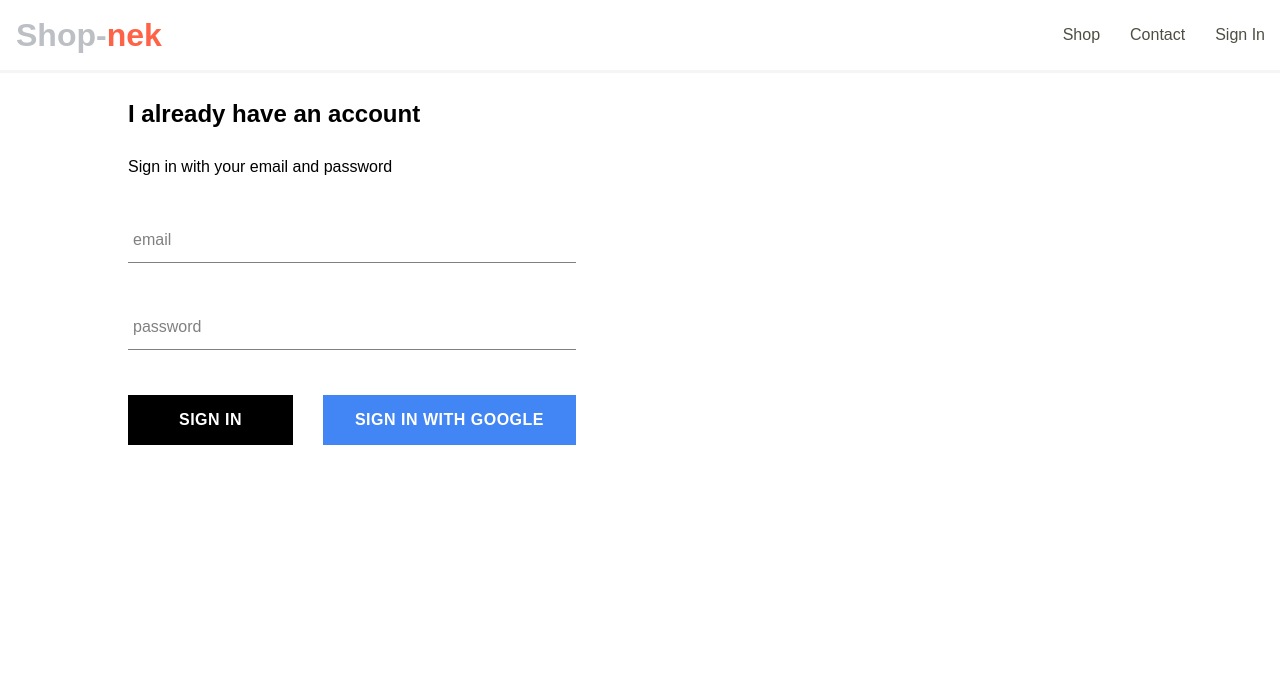
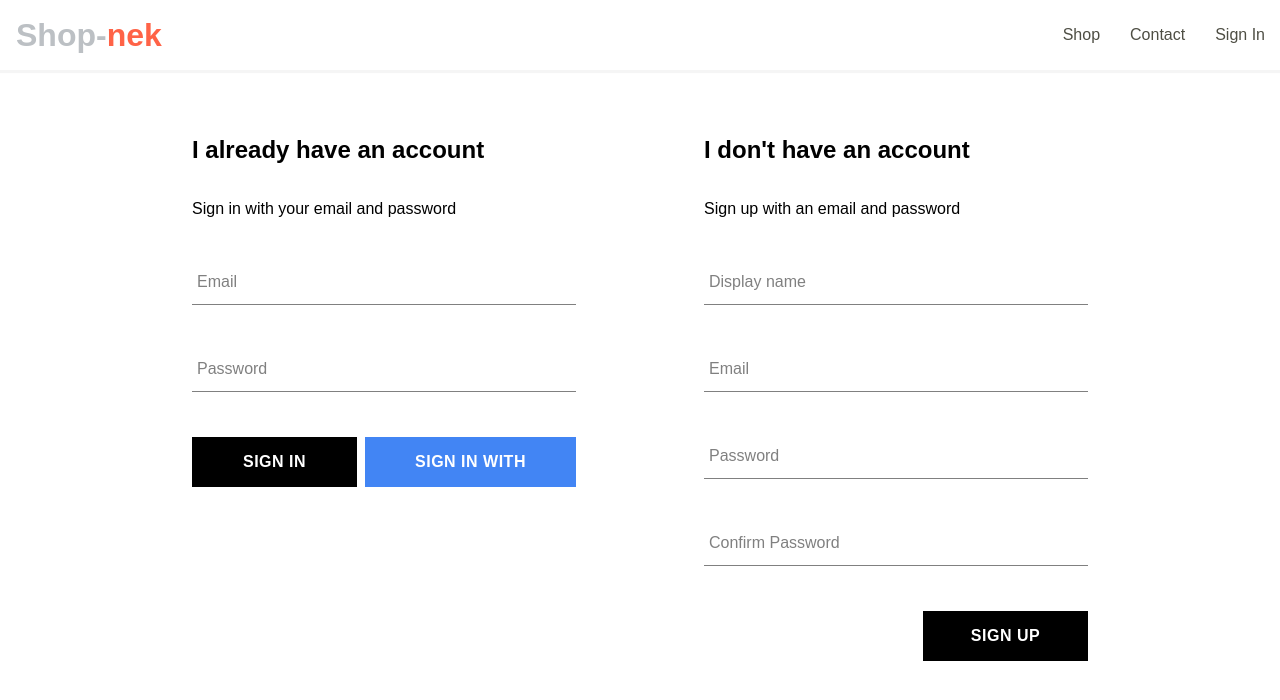
Before and after one commit to 47leonel-wabo/ecommr, a React (Create React App) app: page /signin in a window 1280 px wide. Shown: the top 700 px of the page. Built offline with nearby package versions, Linux system fonts and the light colour scheme; no server answers.

Commit message:
End implementing signin and signup with google as well as email and password

```diff
--- a/src/components/header/header.component.jsx
+++ b/src/components/header/header.component.jsx
@@ -20,18 +20,16 @@ const NavHeader = ({ currentUser }) => {
                 </Link>
                 {currentUser ? (
                     <div className="option" onClick={() => auth.signOut()}>
-                        {/* Sign Out |{" "}
-                        <strong
-                            style={{
-                                color: "tomato",
-                            }}
-                        >
-                            {
-                                currentUser.multiFactor.user.displayName.split(
-                                    " "
-                                )[0]
-                            }
-                        </strong> */}
+                        Sign Out |{" "}
+                        {currentUser && (
+                            <strong
+                                style={{
+                                    color: "tomato",
+                                }}
+                            >
+                                {currentUser.displayName}
+                            </strong>
+                        )}
                     </div>
                 ) : (
                     <Link className="option" to="/signin">
--- a/src/components/signin/signin.component.jsx
+++ b/src/components/signin/signin.component.jsx
@@ -2,7 +2,7 @@ import React from "react";
 import CustomButton from "../button/button.component";
 import FormInputField from "../input/formInput.component";
 import "./signin.style.scss";
-import { signInWithGoogle } from "../../firebase/firebase.utils";
+import { auth, signInWithGoogle } from "../../firebase/firebase.utils";
 
 class SignIn extends React.Component {
     constructor(props) {
@@ -10,24 +10,42 @@ class SignIn extends React.Component {
         this.state = {
             email: "",
             password: "",
+            errorMessage: "",
+            isAnError: false,
         };
     }
 
-    handleFormSubmit = (event) => {
+    handleFormSubmit = async (event) => {
         event.preventDefault();
 
-        this.setState({
-            email: "",
-            password: "",
-        });
+        const { email, password } = this.state;
+        try {
+            await auth.signInWithEmailAndPassword(email, password);
+            this.setState({
+                email: "",
+                password: "",
+                errorMessage: "",
+                isAnError: false,
+            });
+        } catch (error) {
+            console.error("ERROR SIGN IN", error.message);
+            this.setState({
+                errorMessage: `${error.message}`,
+                isAnError: true,
+            });
+        }
     };
 
     handleValueChange = (event) => {
+        this.setState({
+            errorMessage: "",
+            isAnError: false,
+        });
         this.setState({ [event.target.name]: event.target.value });
     };
 
     render() {
-        const { email, password } = this.state;
+        const { email, password, isAnError, errorMessage } = this.state;
         return (
             <div className="sign-in">
                 <h2 className="title">I already have an account</h2>
@@ -35,7 +53,7 @@ class SignIn extends React.Component {
                 <form onSubmit={this.handleFormSubmit}>
                     <FormInputField
                         type="email"
-                        label="email"
+                        label="Email"
                         value={email}
                         handleChange={this.handleValueChange}
                         name="email"
@@ -43,15 +61,33 @@ class SignIn extends React.Component {
                     />
                     <FormInputField
                         type="password"
-                        label="password"
+                        label="Password"
                         value={password}
                         handleChange={this.handleValueChange}
                         name="password"
                         required
                     />
+                    {isAnError && (
+                        <div
+                            style={{
+                                textAlign: "center",
+                                margin: "8px 0",
+                                padding: "2px 8px",
+                                border: "none",
+                                color: "#fa072c",
+                                backgroundColor: "#ffebee",
+                                fontSize: "13px",
+                            }}
+                        >
+                            {errorMessage}
+                        </div>
+                    )}
                     <div className="sign-buttons">
                         <CustomButton type="submit">Sign In</CustomButton>
                         <CustomButton
+                            style={{
+                                marginLeft: "8px",
+                            }}
                             onClick={signInWithGoogle}
                             isGoogle={true}
                         >
--- a/src/components/signin/signin.style.scss
+++ b/src/components/signin/signin.style.scss
@@ -1,10 +1,10 @@
 .sign-in {
-    width: 35vw;
+    width: 30vw;
     display: flex;
     flex-direction: column;
 
     .title {
-        padding: 10px 0;
+        padding: 16px 0;
     }
 
     .sign-buttons {
@@ -12,5 +12,6 @@
         flex-direction: row;
         justify-content: space-between;
         align-items: center;
+        // margin: 0 8px;
     }
 }
--- /dev/null
+++ b/src/components/signup/signup.component.jsx
@@ -0,0 +1,143 @@
+import React from "react";
+import { auth, createUserProfileDocument } from "../../firebase/firebase.utils";
+import CustomButton from "../button/button.component";
+import FormInputField from "../input/formInput.component";
+import "./signup.style.scss";
+
+class SignUp extends React.Component {
+    constructor(props) {
+        super(props);
+        this.state = {
+            displayName: "",
+            email: "",
+            password: "",
+            confirmPassword: "",
+            errorMessage: "",
+            isAnError: false,
+        };
+    }
+
+    handleSignUp = async (event) => {
+        event.preventDefault();
+
+        const { displayName, email, password, confirmPassword } = this.state;
+
+        if (password.trim().length < 5) {
+            this.setState({
+                isAnError: true,
+                errorMessage: "Password should holds at least 6 characters!",
+            });
+            return;
+        }
+
+        if (password !== confirmPassword) {
+            this.setState({
+                isAnError: true,
+                errorMessage: "Password and confirm password not match!",
+            });
+            return;
+        }
+
+        try {
+            // create user and return authenticated object
+            const { user } = await auth.createUserWithEmailAndPassword(
+                email,
+                password
+            );
+
+            console.log("USER ", user);
+
+            await createUserProfileDocument(user, { displayName });
+
+            // free the form
+            this.setState({
+                displayName: "",
+                email: "",
+                password: "",
+                confirmPassword: "",
+                errorMessage: "",
+                isAnError: false,
+            });
+        } catch (error) {
+            console.error("SIGN UP ERROR", error.message);
+        }
+    };
+
+    handleInputChange = (event) => {
+        this.setState({
+            [event.target.name]: event.target.value,
+            isAnError: false,
+        });
+    };
+
+    render() {
+        const {
+            displayName,
+            email,
+            password,
+            confirmPassword,
+            isAnError,
+            errorMessage,
+        } = this.state;
+        return (
+            <div className="sign-up">
+                <h2 className="title">I don't have an account</h2>
+                <span>Sign up with an email and password</span>
+                <form onSubmit={this.handleSignUp} className="sign-up-form">
+                    <FormInputField
+                        type="text"
+                        label="Display name"
+                        value={displayName}
+                        handleChange={this.handleInputChange}
+                        name="displayName"
+                        required
+                    />
+                    <FormInputField
+                        type="email"
+                        label="Email"
+                        value={email}
+                        handleChange={this.handleInputChange}
+                        name="email"
+                        required
+                    />
+                    <FormInputField
+                        type="password"
+                        label="Password"
+                        value={password}
+                        handleChange={this.handleInputChange}
+                        name="password"
+                        required
+                    />
+                    <FormInputField
+                        type="password"
+                        label="Confirm Password"
+                        value={confirmPassword}
+                        handleChange={this.handleInputChange}
+                        name="confirmPassword"
+                        required
+                    />
+                    {isAnError && (
+                        <div
+                            style={{
+                                textAlign: "center",
+                                margin: "8px 0",
+                                padding: "2px 8px",
+                                border: "none",
+                                color: "#fa072c",
+                                backgroundColor: "#ffebee",
+                                fontSize: "13px",
+                            }}
+                        >
+                            {errorMessage}
+                        </div>
+                    )}
+                    <div className="sign-up-buttons">
+                        <CustomButton type="submit">SIGN UP</CustomButton>
+                    </div>
+                </form>
+            </div>
+        );
+    }
+}
+
+export default SignUp;
--- /dev/null
+++ b/src/components/signup/signup.style.scss
@@ -0,0 +1,14 @@
+.sign-up {
+    display: flex;
+    flex-direction: column;
+    width: 30vw;
+
+    .title {
+        padding: 16px 0;
+    }
+
+    .sign-up-buttons {
+        width: 100%;
+        text-align: end;
+    }
+}
--- a/src/pages/signin/signin.signup.style.scss
+++ b/src/pages/signin/signin.signup.style.scss
@@ -1,4 +1,7 @@
 .signin-signup {
     width: 80vw;
-    margin: 0 auto;
+    margin: 30px auto;
+    display: flex;
+    flex-direction: row;
+    justify-content: space-around;
 }
--- a/src/pages/signin/singin.signup.component.jsx
+++ b/src/pages/signin/singin.signup.component.jsx
@@ -1,11 +1,13 @@
 import React from "react";
 import SignIn from "../../components/signin/signin.component";
+import SignUp from "../../components/signup/signup.component";
 import "./signin.signup.style.scss";
 
 const SignInSignUp = () => {
     return (
         <div className="signin-signup">
             <SignIn />
+            <SignUp />
         </div>
     );
 };
```
